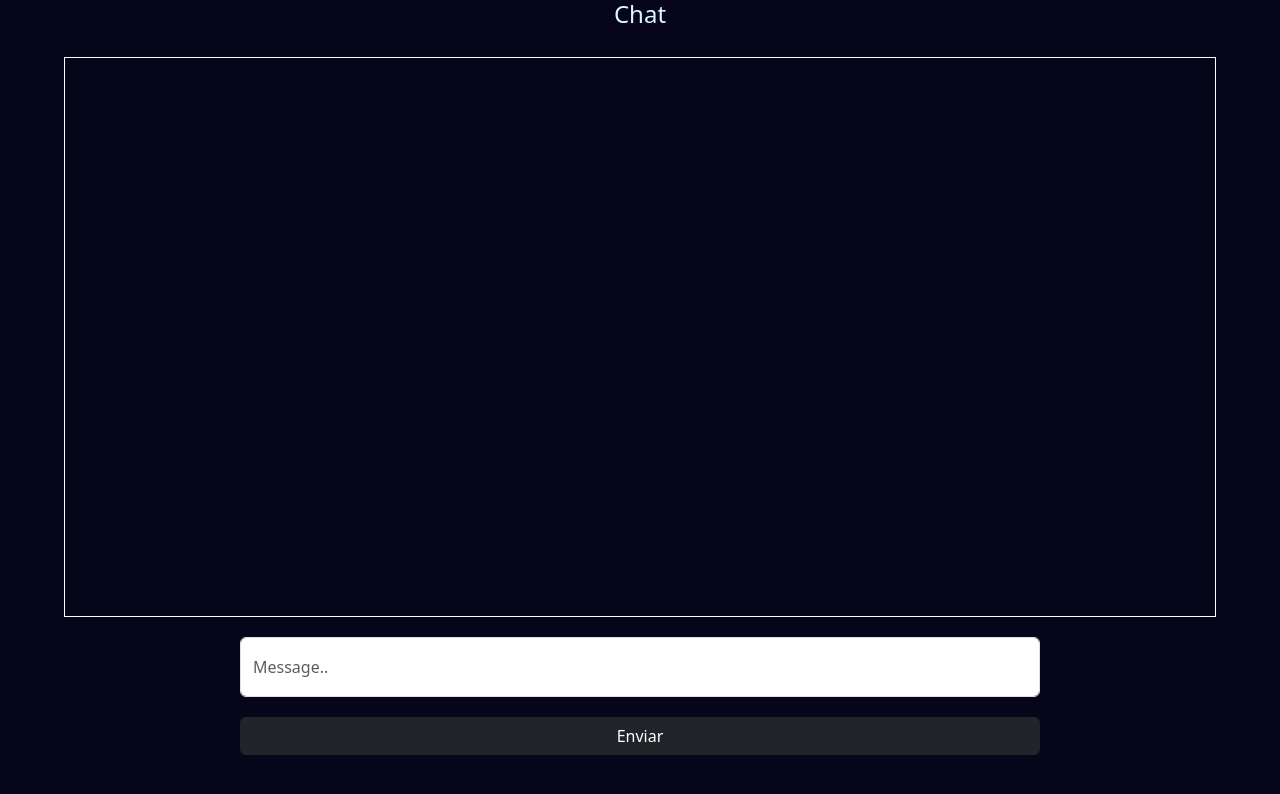
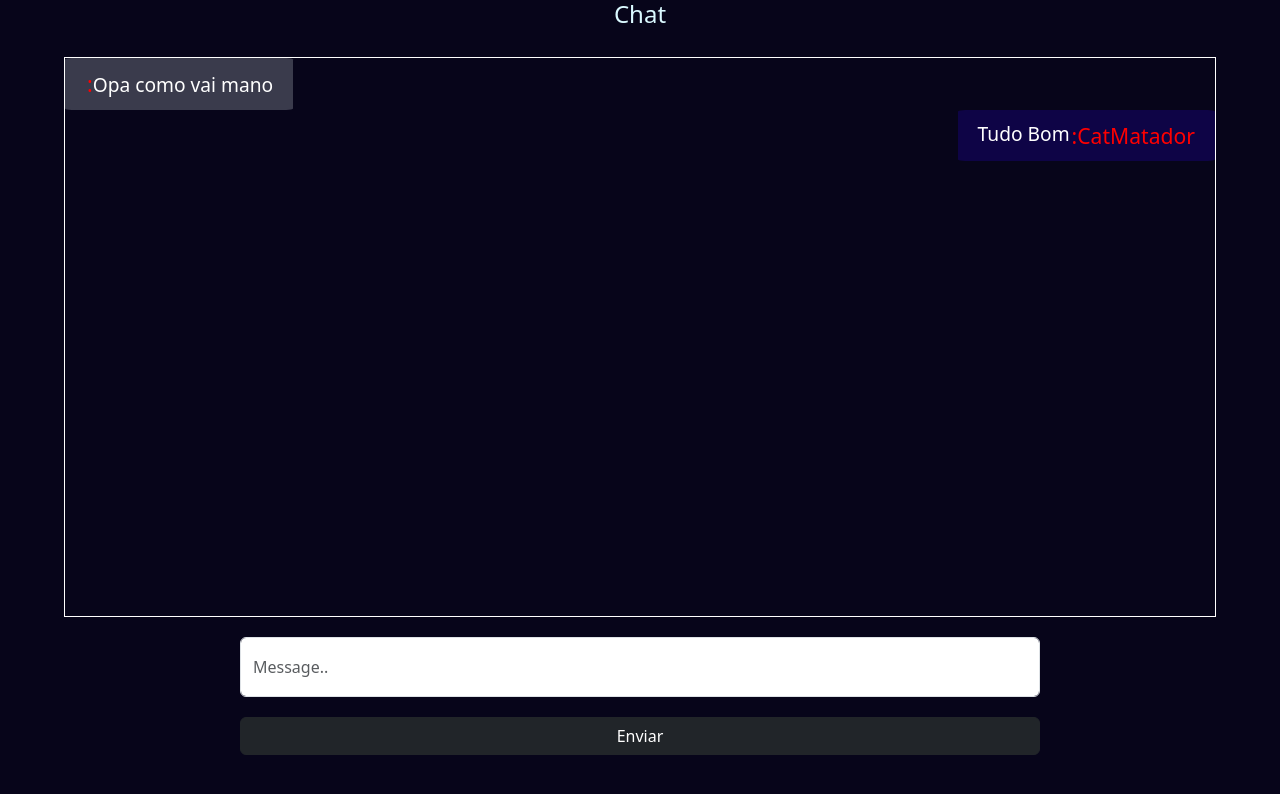
Before and after one commit to iroDevs/ChatSocket, a React (Vite) app in the folder front-end/: page /chat in a window 1280 px wide. Shown: the top 794 px of the page. Built offline with nearby package versions, Linux system fonts and the light colour scheme.

Commit message:
chat style fixed

```diff
--- a/front-end/src/pages/Login/Login.jsx
+++ b/front-end/src/pages/Login/Login.jsx
@@ -3,16 +3,21 @@ import { useContext ,useState} from 'react';
 import Form from 'react-bootstrap/Form';
 import Button from 'react-bootstrap/Button';
 import UserContext from '../../context/UserContext';
+import { useNavigate } from "react-router-dom";
 
 const Login = () => {
-    const [user , setUser ] = useState("")
+    const [user , setUser ] = useState("UserName")
     const { setUsername } = useContext(UserContext)
+    const navigate = useNavigate();
 
     function handleChange({target: {value}}){
         setUser(value)
         setUsername(value)
     }
 
+    function handleClick(){
+        return navigate("/chat");
+    }
     return (
         <div className='container-login'>
             <div>
@@ -20,7 +25,7 @@ const Login = () => {
                 <Form>
                     <Form.Group className="mb-3" controlId="exampleForm.ControlInput1">
                         <Form.Control maxLength={20} onChange={handleChange} type="text" placeholder="PatoDeBarba" />
-                        <a href='/chat'><Button variant="dark">Entrar</Button></a>
+                       <Button onClick={handleClick} variant="dark">Entrar</Button>
                     </Form.Group>
                 </Form>
             </div>
--- a/front-end/src/pages/WebChat/WebChat.jsx
+++ b/front-end/src/pages/WebChat/WebChat.jsx
@@ -1,12 +1,21 @@
 import './style.css';
 import Form from 'react-bootstrap/Form';
 import Button from 'react-bootstrap/Button';
+import UserContext from '../../context/UserContext';
+import { useContext } from 'react';
 
 const WebChat = () => {
+    const { username } = useContext(UserContext)
+    console.log( username );
     return (
         <div className="container-chat">
             <h4>Chat</h4>
-            <div className="chat"> </div>
+            <div className="chat">
+                <ul>
+                    <li className='myMessage'><span>{username}:</span>Opa como vai mano</li>
+                    <li className='sendMessage'><span>:{'CatMatador'}</span> Tudo Bom </li>
+                </ul>
+            </div>
             <Form>
                 <Form.Control maxLength={20}  type="text" placeholder="Message.." />
                 <Button variant="dark">Enviar</Button>
--- a/front-end/src/pages/WebChat/style.css
+++ b/front-end/src/pages/WebChat/style.css
@@ -23,6 +23,46 @@
     width: 90%;
     height: 70vh;
     border:1px solid #ffff;
-
+    display: flex;
+    flex-direction: column;
 
 }
+
+.chat ul {
+   list-style: none;
+   padding: 0;
+   display: flex;
+   flex-direction: column;
+}
+
+.chat ul li span {
+    margin-left: 2px;
+    font-size: 1.1em;
+    color: red
+}
+
+.chat ul li {
+    font-size: 1.2em;
+    color: rgb(255, 255, 255);
+    font-weight: 500;
+}
+
+.myMessage {
+    background-color: rgba(240, 248, 255, 0.219);
+    width: fit-content;
+    padding: 10px 20px;
+    border-radius: 3%;
+
+}
+
+.sendMessage {
+    display: flex;
+    justify-content: flex-start;
+    flex-direction: row-reverse;
+    background-color: rgba(43, 4, 218, 0.226);
+    align-self: flex-end;
+    padding: 10px 20px;
+    border-radius: 3%;
+    width: fit-content;
+
+}
```
